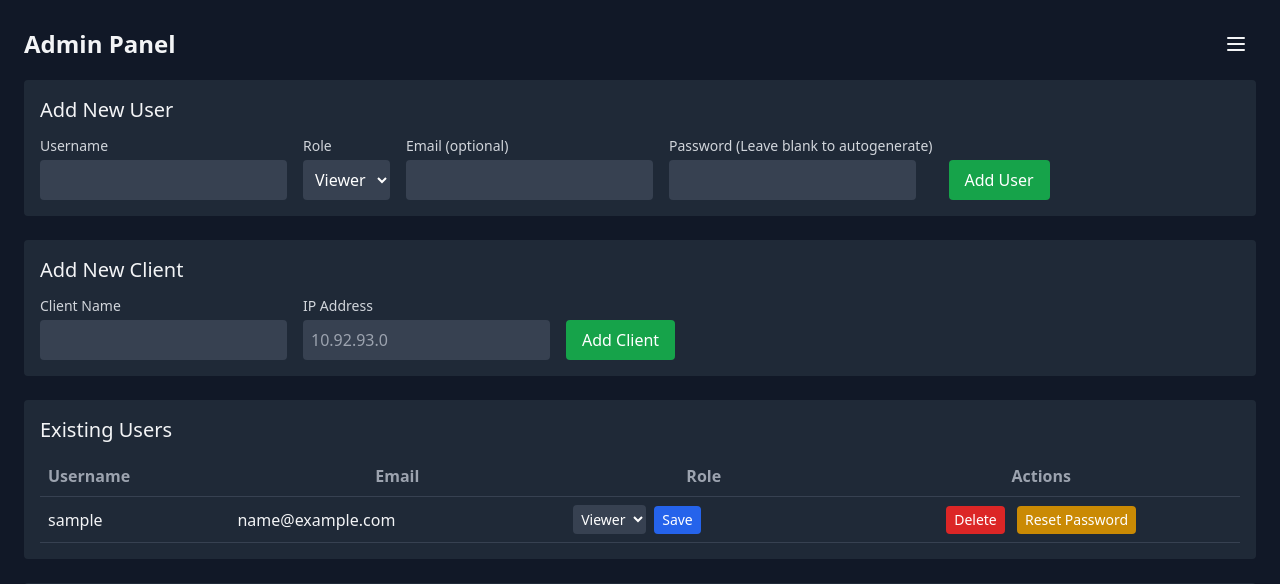
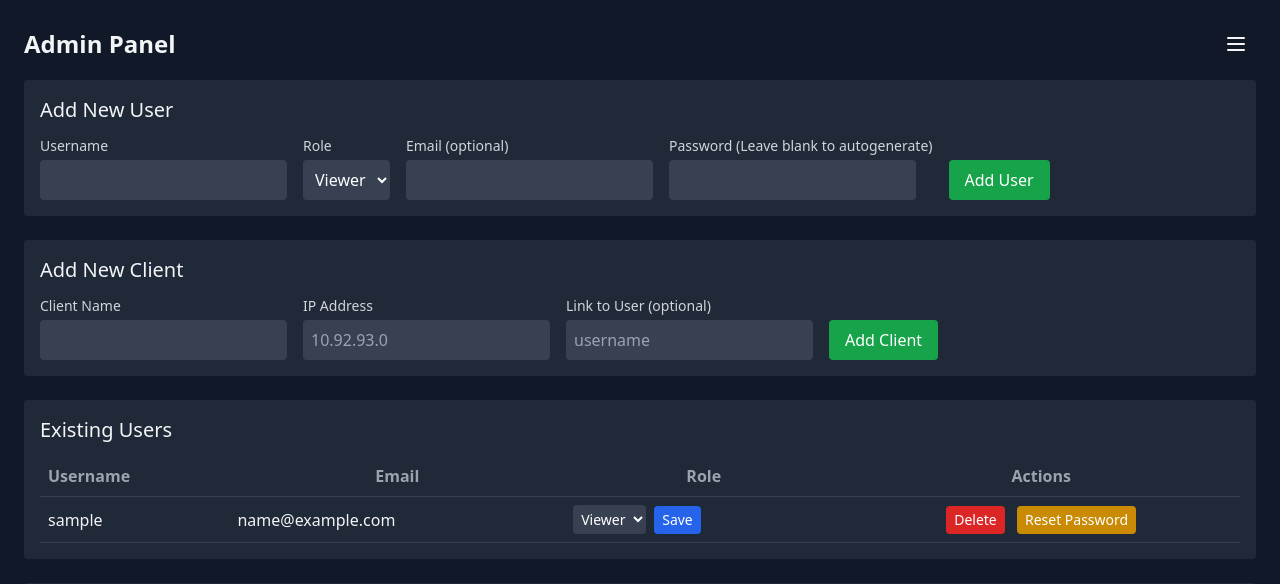
Before and after one commit to Dwaynet86/WG-Dashboard, a FastAPI app: template templates/admin.html in a window 1280 px wide. Shown: the top 584 px of the page. Run offline with FastAPI, Linux system fonts and the light colour scheme; the template is opened without the code that fills it: most values are stand-ins (such as "Sample title", 1, 10 or a date in 2020); some libraries are stand-ins or nearby versions.

Commit message:
Update admin.html

```diff
--- a/templates/admin.html
+++ b/templates/admin.html
@@ -90,8 +90,25 @@
         <label class="block text-gray-300 text-sm mb-1">IP Address</label>
         <input name="username" placeholder="10.92.93.0" class="p-2 rounded bg-gray-700 text-white"/>
       </div>
+      <div>
+        <label class="block text-gray-300 text-sm mb-1">Link to User (optional)</label>
+        <input name="link_user" class="p-2 rounded bg-gray-700 text-white" placeholder="username" />
+      </div>
       <button class="bg-green-600 hover:bg-green-500 px-4 py-2 rounded text-white">Add Client</button>
     </form>
+    {% if success_client %}
+      <div class="mt-4 bg-gray-700 text-green-300 p-3 rounded">
+        <p><strong>Client '{{ new_client }}' created successfully.</strong></p>
+        {% if linked_user %}
+          <p>Linked to user: <strong>{{ linked_user }}</strong></p>
+        {% endif %}
+      </div>
+    {% endif %}
+    {% if error_client %}
+      <div class="mt-4 bg-gray-700 text-red-300 p-3 rounded">
+        <p><strong>Error creating client:</strong> {{ error_client }}</p>
+      </div>
+    {% endif %}
   </div>
 
 
```
